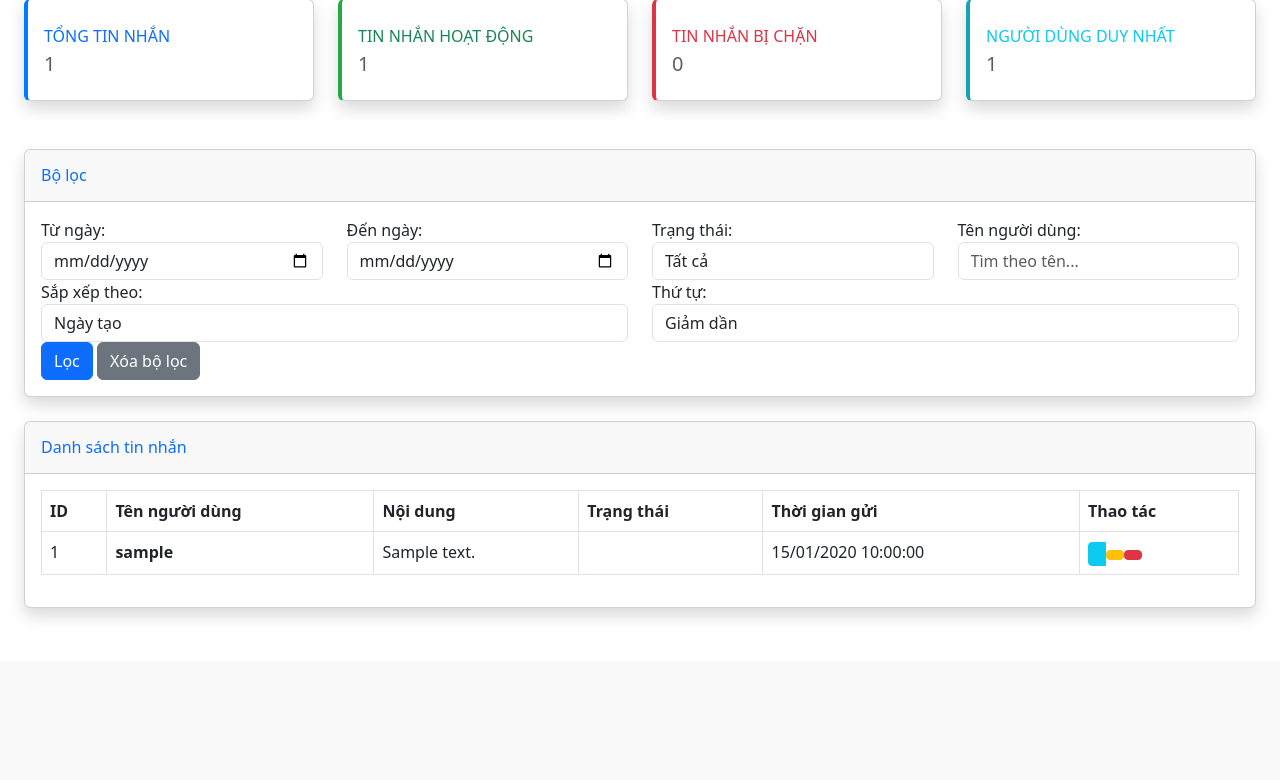
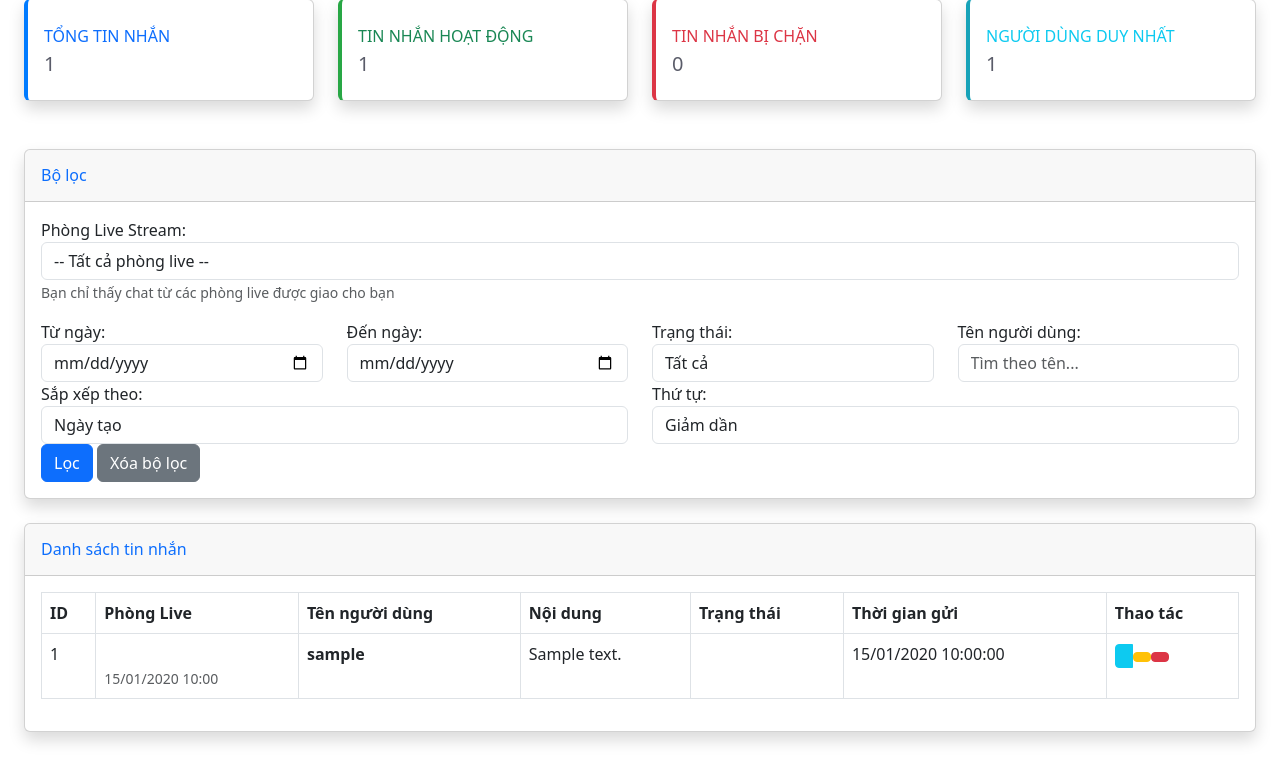
Before and after one commit to Bernie993/source-live, a Laravel app: page /admin/chat in a window 1280 px wide. Shown: the part 139-919 px from the top of the page. Before the commit the page ends 755 px from the top, so only its background shows below. Run offline with Laravel 12, Linux system fonts and the light colour scheme; a user stored in the database is signed in; data comes from the database, SQL or seed files in the repository; tables that the repository leaves empty hold one stand-in row (values such as "Sample post"); parts of the project's set-up code (start-up, migrations or seed data) failed here and were passed over; some libraries are stand-ins or nearby versions.

Commit message:
chia chat theo từng room

```diff
--- a/app/Http/Controllers/Admin/ChatManagementController.php
+++ b/app/Http/Controllers/Admin/ChatManagementController.php
@@ -5,8 +5,10 @@
 use App\Http\Controllers\Controller;
 use App\Models\ChatMessage;
 use App\Models\User;
+use App\Models\LiveSetting;
 use Illuminate\Http\Request;
 use Illuminate\Support\Facades\DB;
+use Illuminate\Support\Facades\Auth;
 use Maatwebsite\Excel\Facades\Excel;
 use App\Exports\ChatMessagesExport;
 
@@ -23,7 +25,34 @@
      */
     public function index(Request $request)
     {
-        $query = ChatMessage::query();
+        $query = ChatMessage::with(['liveSetting', 'user']);
+
+        // Get all live settings for dropdown
+        $liveSettings = LiveSetting::where('is_active', true)
+            ->orderBy('live_date', 'desc')
+            ->orderBy('live_time', 'desc')
+            ->get();
+
+        // If user is Live Staff, only show chats from their assigned live settings
+        if (Auth::user()->hasRole('Nhân viên Live')) {
+            $assignedLiveIds = LiveSetting::where('assigned_to', Auth::id())
+                ->where('is_active', true)
+                ->pluck('id');
+
+            if ($assignedLiveIds->isNotEmpty()) {
+                $query->whereIn('live_setting_id', $assignedLiveIds);
+                // Filter live settings dropdown to only show assigned ones
+                $liveSettings = $liveSettings->whereIn('id', $assignedLiveIds);
+            } else {
+                // No assigned lives, show empty
+                $query->whereRaw('1 = 0'); // No results
+            }
+        }
+
+        // Lọc theo live stream
+        if ($request->filled('live_setting_id')) {
+            $query->where('live_setting_id', $request->live_setting_id);
+        }
 
         // Lọc theo ngày
         if ($request->filled('date_from')) {
@@ -58,7 +87,7 @@
         // Thống kê tổng quan
         $stats = $this->getChatStats($request);
 
-        return view('admin.chat.index', compact('messages', 'stats'));
+        return view('admin.chat.index', compact('messages', 'stats', 'liveSettings'));
     }
 
     /**
@@ -81,7 +110,23 @@
     {
         $query = ChatMessage::query();
 
+        // If user is Live Staff, only export chats from their assigned live settings
+        if (Auth::user()->hasRole('Nhân viên Live')) {
+            $assignedLiveIds = LiveSetting::where('assigned_to', Auth::id())
+                ->where('is_active', true)
+                ->pluck('id');
+
+            if ($assignedLiveIds->isNotEmpty()) {
+                $query->whereIn('live_setting_id', $assignedLiveIds);
+            } else {
+                $query->whereRaw('1 = 0'); // No results
+            }
+        }
+
         // Áp dụng các bộ lọc giống như index
+        if ($request->filled('live_setting_id')) {
+            $query->where('live_setting_id', $request->live_setting_id);
+        }
         if ($request->filled('date_from')) {
             $query->whereDate('created_at', '>=', $request->date_from);
         }
@@ -114,6 +159,24 @@
     private function getChatStats(Request $request)
     {
         $baseQuery = ChatMessage::query();
+
+        // If user is Live Staff, only show stats from their assigned live settings
+        if (Auth::user()->hasRole('Nhân viên Live')) {
+            $assignedLiveIds = LiveSetting::where('assigned_to', Auth::id())
+                ->where('is_active', true)
+                ->pluck('id');
+
+            if ($assignedLiveIds->isNotEmpty()) {
+                $baseQuery->whereIn('live_setting_id', $assignedLiveIds);
+            } else {
+                $baseQuery->whereRaw('1 = 0'); // No results
+            }
+        }
+
+        // Lọc theo live stream nếu có
+        if ($request->filled('live_setting_id')) {
+            $baseQuery->where('live_setting_id', $request->live_setting_id);
+        }
 
         // Áp dụng bộ lọc ngày nếu có
         if ($request->filled('date_from')) {
--- a/app/Models/ChatMessage.php
+++ b/app/Models/ChatMessage.php
@@ -9,6 +9,8 @@
     protected $fillable = [
         'username',
         'message',
+        'user_id',
+        'live_setting_id',
         'is_blocked',
         'blocked_keywords',
         'sent_at',
@@ -21,6 +23,22 @@
             'blocked_keywords' => 'json',
             'sent_at' => 'datetime',
         ];
+    }
+
+    /**
+     * Get the live setting this chat belongs to
+     */
+    public function liveSetting()
+    {
+        return $this->belongsTo(LiveSetting::class);
+    }
+
+    /**
+     * Get the user who sent this message
+     */
+    public function user()
+    {
+        return $this->belongsTo(User::class);
     }
 
     /**
@@ -38,4 +56,12 @@
     {
         return $query->where('is_blocked', true);
     }
+
+    /**
+     * Scope to filter by live setting
+     */
+    public function scopeForLiveSetting($query, $liveSettingId)
+    {
+        return $query->where('live_setting_id', $liveSettingId);
+    }
 }
--- a/resources/views/admin/chat/index.blade.php
+++ b/resources/views/admin/chat/index.blade.php
@@ -97,6 +97,37 @@
         <div class="card-body">
             <form method="GET" action="{{ route('admin.chat.index') }}">
                 <div class="row">
+                    <div class="col-md-12 mb-3">
+                        <div class="form-group">
+                            <label for="live_setting_id">
+                                <i class="fas fa-broadcast-tower"></i> Phòng Live Stream:
+                            </label>
+                            <select class="form-control" id="live_setting_id" name="live_setting_id">
+                                <option value="">-- Tất cả phòng live --</option>
+                                @foreach($liveSettings as $live)
+                                    <option value="{{ $live->id }}"
+                                            {{ request('live_setting_id') == $live->id ? 'selected' : '' }}>
+                                        {{ $live->live_title }}
+                                        @if($live->live_date && $live->live_time)
+                                            - {{ $live->live_date->format('d/m/Y') }} {{ $live->live_time->format('H:i') }}
+                                        @endif
+                                        @if($live->assignedUser)
+                                            (Host: {{ $live->assignedUser->name }})
+                                        @endif
+                                    </option>
+                                @endforeach
+                            </select>
+                            <small class="form-text text-muted">
+                                @if(Auth::user()->hasRole('Nhân viên Live'))
+                                    <i class="fas fa-info-circle"></i> Bạn chỉ thấy chat từ các phòng live được giao cho bạn
+                                @else
+                                    <i class="fas fa-info-circle"></i> Admin có thể xem tất cả chat từ mọi phòng live
+                                @endif
+                            </small>
+                        </div>
+                    </div>
+                </div>
+                <div class="row">
                     <div class="col-md-3">
                         <div class="form-group">
                             <label for="date_from">Từ ngày:</label>
@@ -174,6 +205,7 @@
                         <thead>
                             <tr>
                                 <th>ID</th>
+                                <th>Phòng Live</th>
                                 <th>Tên người dùng</th>
                                 <th>Nội dung</th>
                                 <th>Trạng thái</th>
@@ -185,6 +217,24 @@
                             @foreach($messages as $message)
                             <tr>
                                 <td>{{ $message->id }}</td>
+                                <td>
+                                    @if($message->liveSetting)
+                                        <span class="badge badge-info">
+                                            <i class="fas fa-broadcast-tower"></i>
+                                            {{ Str::limit($message->liveSetting->live_title, 30) }}
+                                        </span>
+                                        @if($message->liveSetting->live_date)
+                                            <br><small class="text-muted">
+                                                {{ $message->liveSetting->live_date->format('d/m/Y') }}
+                                                @if($message->liveSetting->live_time)
+                                                    {{ $message->liveSetting->live_time->format('H:i') }}
+                                                @endif
+                                            </small>
+                                        @endif
+                                    @else
+                                        <span class="badge badge-secondary">Chưa xác định</span>
+                                    @endif
+                                </td>
                                 <td>
                                     <strong>{{ $message->username }}</strong>
                                 </td>
@@ -280,8 +330,8 @@
                     // Update statistics
                     updateStatistics();
 
-                    // Add new message to table
-                    if (!isFiltered()) {
+                    // Add new message to table (if not filtered or matches current filter)
+                    if (!isFiltered() || matchesCurrentFilter(data)) {
                         addNewMessageToTable(data);
                     }
 
@@ -339,7 +389,38 @@
     function isFiltered() {
         const urlParams = new URLSearchParams(window.location.search);
         return urlParams.has('date_from') || urlParams.has('date_to') ||
-               urlParams.has('status') || urlParams.has('username');
+               urlParams.has('status') || urlParams.has('username') ||
+               urlParams.has('live_setting_id');
+    }
+
+    // Check if message matches current filter
+    function matchesCurrentFilter(data) {
+        const urlParams = new URLSearchParams(window.location.search);
+
+        // Check live_setting_id filter
+        if (urlParams.has('live_setting_id')) {
+            const filterLiveId = urlParams.get('live_setting_id');
+            if (filterLiveId && data.live_setting_id != filterLiveId) {
+                return false;
+            }
+        }
+
+        // Check status filter
+        if (urlParams.has('status')) {
+            const statusFilter = urlParams.get('status');
+            if (statusFilter === 'blocked' && !data.is_blocked) return false;
+            if (statusFilter === 'active' && data.is_blocked) return false;
+        }
+
+        // Check username filter
+        if (urlParams.has('username')) {
+            const usernameFilter = urlParams.get('username').toLowerCase();
+            if (!data.username || !data.username.toLowerCase().includes(usernameFilter)) {
+                return false;
+            }
+        }
+
+        return true;
     }
 
     // Add new message to table
@@ -364,10 +445,16 @@
             ? '<span class="badge badge-danger">Bị chặn</span>'
             : '<span class="badge badge-success">Hoạt động</span>';
 
+        // Create live setting badge
+        const liveSettingBadge = data.live_setting_id
+            ? '<span class="badge badge-info"><i class="fas fa-broadcast-tower"></i> Live #' + data.live_setting_id + '</span>'
+            : '<span class="badge badge-secondary">Chưa xác định</span>';
+
         // Create new row
         const newRow = `
             <tr class="new-message-row" data-id="${data.id}">
                 <td>${data.id}</td>
+                <td>${liveSettingBadge}</td>
                 <td><strong>${data.username}</strong></td>
                 <td>
                     <div style="max-width: 300px; word-wrap: break-word;">
```
Also changed, not shown: app/Events/NewChatMessage.php (+11 -2 lines), app/Http/Controllers/ChatController.php (+18 -3 lines), resources/views/live-room.blade.php (+19 -8 lines), database/migrations/2025_10_15_212740_add_live_setting_id_to_chat_messages_table.php (added).
